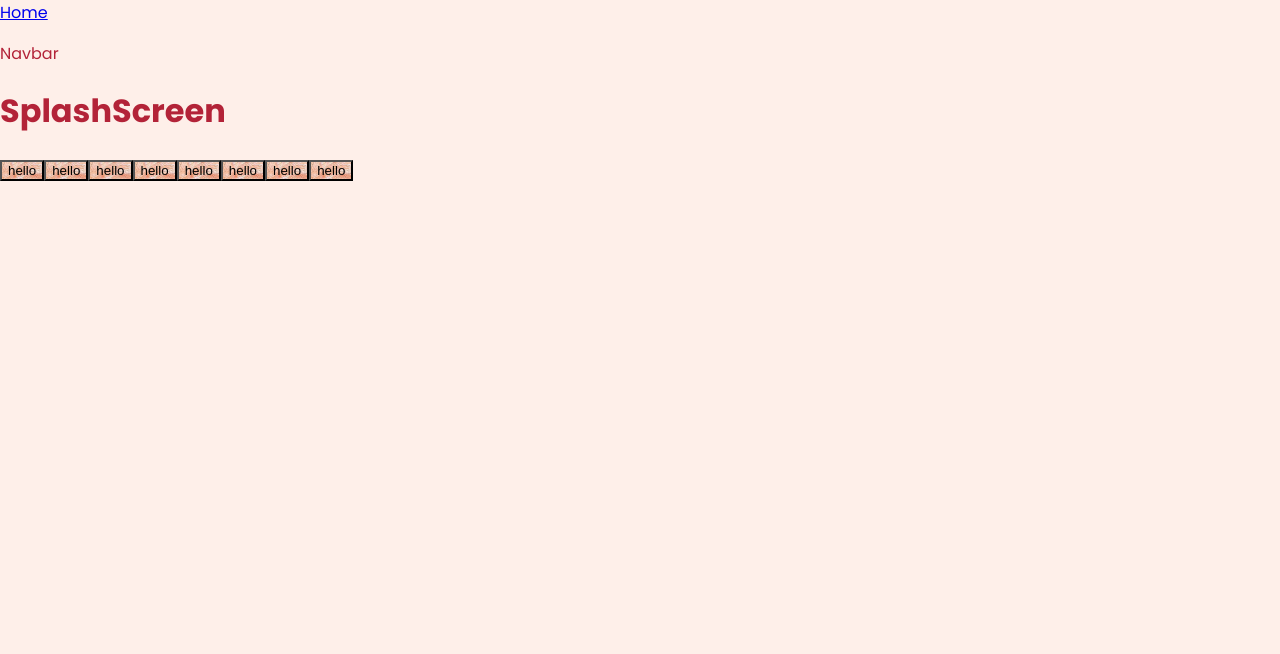
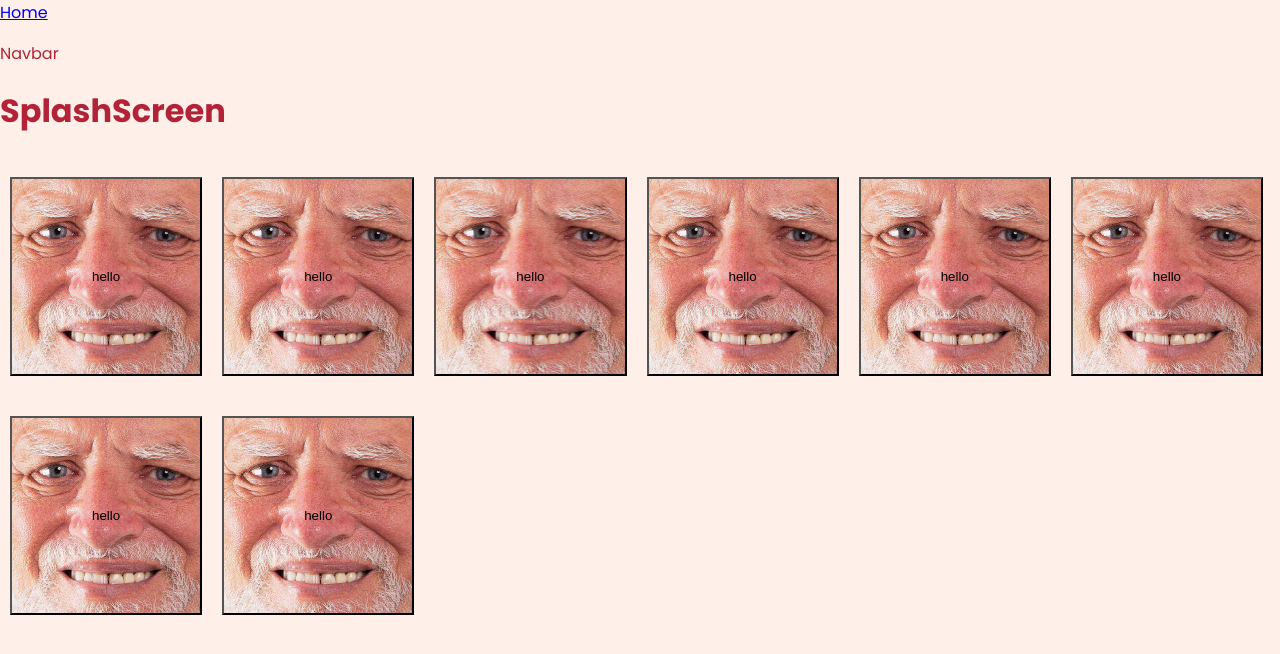
Before and after one commit to Austin-Imbastari/group4, a React (Vite) app: page / in a window 1280 px wide. Shown: the top 654 px of the page. Built offline with nearby package versions, Linux system fonts and the light colour scheme.

Commit message:
added initial eventgrid

```diff
--- a/src/components/Event.jsx
+++ b/src/components/Event.jsx
@@ -1,8 +1,8 @@
-//import { event.css } from "events.css"
+import './event.css';
 
 export default function Event(props) {
     return (
-        <button
+        <button className='event'
             style={{ backgroundImage: `url(${props.picture})` }}
 
         >hello</button>
--- a/src/components/event.css
+++ b/src/components/event.css
@@ -0,0 +1,14 @@
+
+
+.event {
+    margin: 20px 10px;
+    padding: 90px 80px;
+
+}
+
+.event:hover {
+    /* border: 2px;
+    border-style: solid;
+    border-color: pink; */
+    box-shadow: -2px 2px 0px 0px;
+}
```
